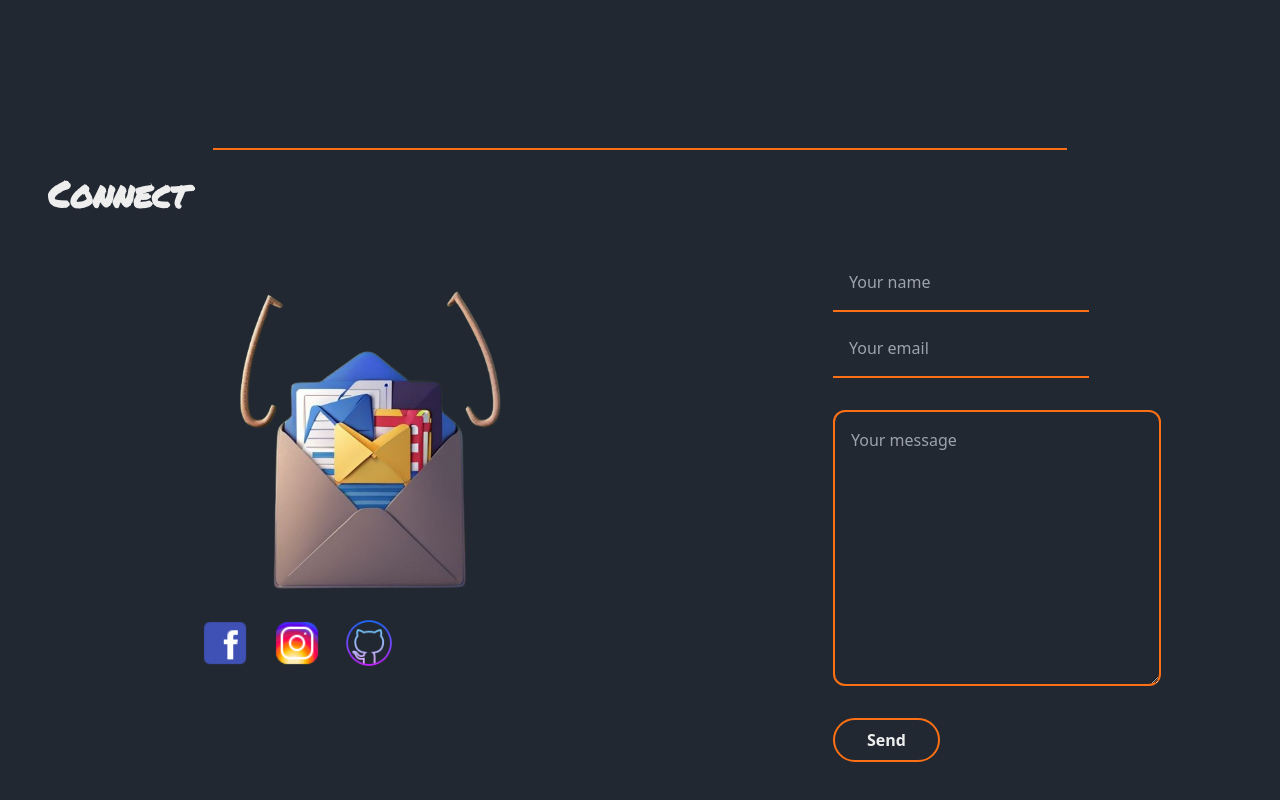
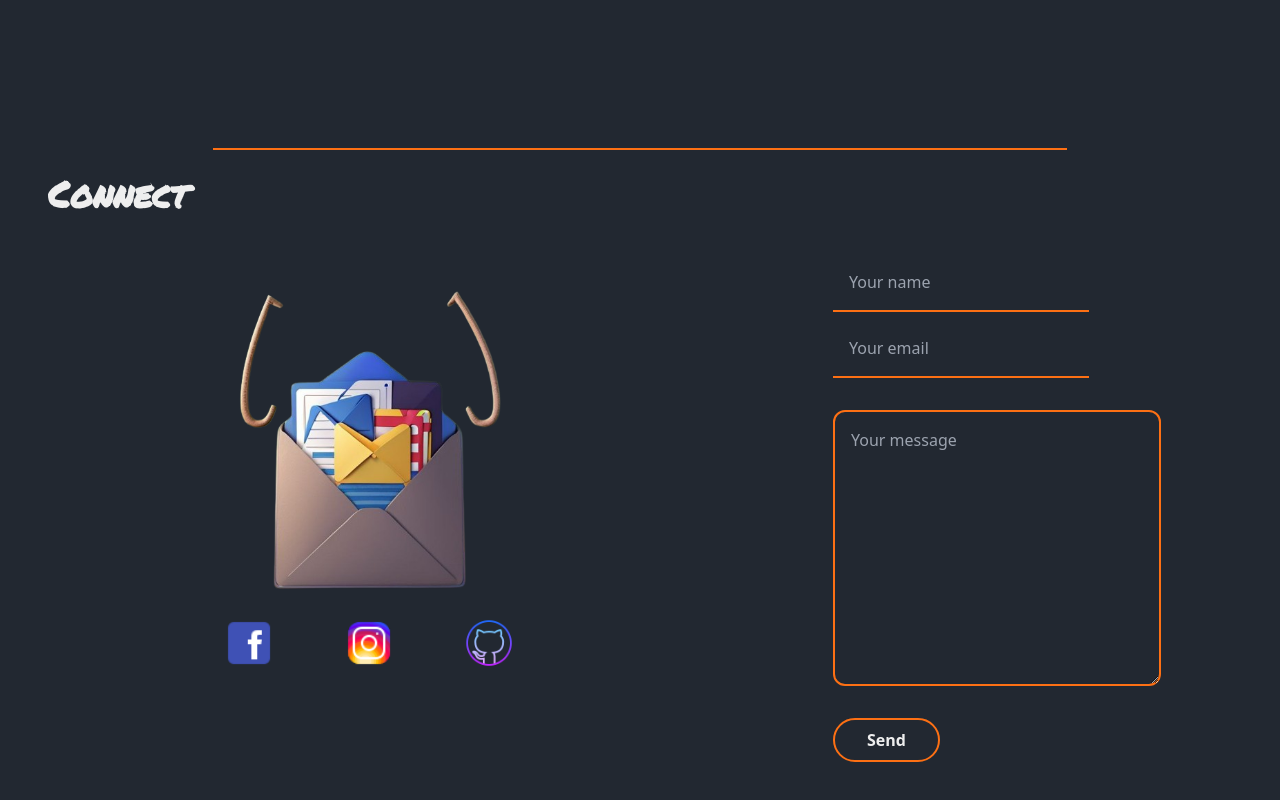
Before and after one commit to sync14/portfolio, a React (Create React App) app: page / in a window 1280 px wide. Shown: the part 2330-3130 px from the top of the page. Built offline with nearby package versions, Linux system fonts and the light colour scheme.

Commit message:
justify forget

```diff
--- a/src/App.js
+++ b/src/App.js
@@ -237,7 +237,7 @@ function App() {
 
         <motion.figure className="w-1/2 flex-col items-center mx-auto gap-3" initial={{opacity:0,scale:0}} whileInView={{opacity:1, scale:1}} transition={{duration:1,ease:"easeOut" ,delay : 0.2}}>
           <img src="./img/connect.png" alt="connect"  width={500} height={500} className=" mx-auto" />
-          <figcaption className="flex gap-4 mt-4">
+          <figcaption className="flex gap-4 mt-4 justify-around">
           <motion.a href="https://www.facebook.com/soeyan.naing.161214?mibextid=JRoKGi"  target="_blank" rel="noreferrer" whileTap={{scale:0.9}} whileHover={{scale:1.1}} transition={{bounceDamping:10,bounceStiffness:600}}><img src="./img/facebook.png" alt="facebook" width={48} height={48}  className=" w-14 h-14"/></motion.a>
           <motion.a href="https://www.instagram.com/soe_yan_naing14?igsh=b3l1eGg0MHdkbGZo"  target="_blank" rel="noreferrer" whileTap={{scale:0.9}} whileHover={{scale:1.1}} transition={{bounceDamping:10,bounceStiffness:600}}><img src="./img/instagram.png" alt="instagram" width={48} height={48} className=" w-14 h-14"/></motion.a>
           <motion.a href="https://github.com/sync14"  target="_blank" rel="noreferrer" whileTap={{scale:0.9}} whileHover={{scale:1.1}} transition={{bounceDamping:10,bounceStiffness:600}}><img src="./img/github.png" alt="github" width={64} height={64} className=" w-14 h-14"/></motion.a>
```
